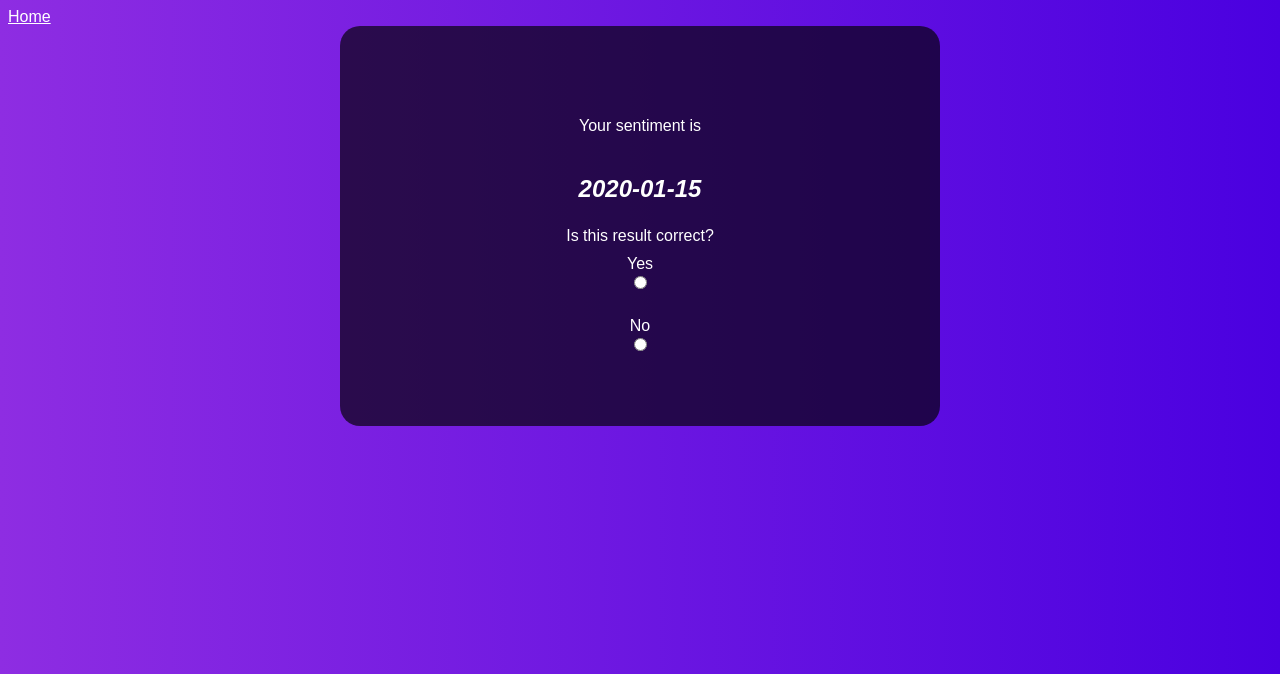
After one commit to Youssef-Agiza/Arabic-Reviews-Sentiment-Analyzer, a Flask app: template Phase 5 - Model & Utility Application Implementation/webApp/templates/result.html in a window 1280 px wide. The commit adds this page. Shown: the top 674 px of the page. Run offline with Flask 2, Linux system fonts and the light colour scheme; the template is opened without the code that fills it: most values are stand-ins (such as "Sample title", 1, 10 or a date in 2020).

Commit message:
implements basic application with UI

```diff
--- a/Phase 5 - Model & Utility Application Implementation/webApp/Preprocessor.py
+++ b/Phase 5 - Model & Utility Application Implementation/webApp/Preprocessor.py
@@ -39,7 +39,10 @@ class Preprocessor:
 
     def detect_lang(self,sentence):
         try:
+            print("\n\nhere\n\n")
             language = detect(sentence)
+            print("\n\nhere2\n\n")
+
             if language != 'ar':
                 return False
         except:
--- a/Phase 5 - Model & Utility Application Implementation/webApp/app.py
+++ b/Phase 5 - Model & Utility Application Implementation/webApp/app.py
@@ -9,16 +9,24 @@ from Preprocessor import Preprocessor
 
 
 app = Flask(__name__)
-app.config['SQLALCHEMY_DATABASE_URI']='sqlite:///test.db'
+app.config['SQLALCHEMY_DATABASE_URI']='sqlite:///data.db'
 
 
 
-nn=NN()
-nn.load_model("modelDump.joblib")
-PP=Preprocessor(vectorizer_path="tfidfVectorizerDump.joblib")
+db=SQLAlchemy(app)
+class Sample(db.Model):
+        id=db.Column(db.Integer,primary_key=True)
+        label=db.Column(db.Integer,nullable=False)
+        text=db.Column(db.String,nullable=False)
+        def __repr__(self):
+                return "<Sample %r>" %self.id
 
 
-db=SQLAlchemy(app)
+
+# nn=NN()
+# nn.load_model("modelDump.joblib")
+# PP=Preprocessor(vectorizer_path="tfidfVectorizerDump.joblib")
+
 # class Todo(db.Model):
 #     id=db.Column(db.Integer,primary_key=True)
 #     content=db.Column(db.String(200),nullable=False)
@@ -31,7 +39,19 @@ db=SQLAlchemy(app)
 @app.route('/', methods=['POST','GET'])
 def index():
         if request.method=="POST":
-                return "Predicting naaaaaw..."
+                try:
+                    sentence=request.form["text"]
+                    if not PP.detect_lang(sentence):
+                           error="Language is not arabic"
+                           print("\n\n\n\n",error,"\n\n\n")
+                           return render_template("error.html",error=error)
+                    sentence=PP.preprocess(sentence)
+                    prediction=nn.predict(sentence)
+                    sentiment= "Positive" if prediction[0][0]==1 else "Negative"
+                    return render_template("result.html", sentiment=sentiment)
+                except:
+                        print("\n\nINSIDE ERRORRR\n\n\n")
+                        return "There was an error predicting your sentence"
         else:
                 return render_template("index.html")
 
--- a/Phase 5 - Model & Utility Application Implementation/webApp/static/css/main.css
+++ b/Phase 5 - Model & Utility Application Implementation/webApp/static/css/main.css
@@ -1,5 +1,97 @@
+:root {
+    --primary: #FF4742;
+    /* --negative: rgb(49, 22, 17); */
+}
+
 .content {
     display: flex;
     justify-content: center;
     align-items: center;
 }
+
+a {
+    color: #fff;
+}
+
+.content-frame {
+    background-color: #000000a8;
+    width: 600px;
+    height: 400px;
+    border-radius: 20px;
+    color: #fff;
+    display: flex;
+    flex-direction: column;
+    justify-content: center;
+    align-items: center;
+    text-align: center;
+}
+
+.sentiment {
+    font-weight: 700;
+    font-style: italic;
+    font-size: x-large;
+}
+
+.form-title {
+    color: #fff;
+}
+
+.form-field {
+    width: 500px;
+    height: 30px;
+}
+
+.submit-btn:hover,
+.submit-btn:active {
+    background-color: #fff;
+    background-position: 0 0;
+    color: #FF4742;
+}
+
+.submit-btn:active {
+    opacity: .5;
+}
+
+form {
+    text-align: center;
+    display: flex;
+    flex-direction: column;
+    align-items: center;
+}
+
+form>label {
+    margin-top: 10px;
+}
+
+.submit-btn {
+    display: block;
+    margin: auto;
+    margin-top: 10px;
+    background: #FF4742;
+    border: 1px solid #FF4742;
+    border-radius: 6px;
+    box-shadow: rgba(0, 0, 0, 0.1) 1px 2px 4px;
+    box-sizing: border-box;
+    color: #FFFFFF;
+    cursor: pointer;
+    display: inline-block;
+    font-family: nunito, roboto, proxima-nova, "proxima nova", sans-serif;
+    font-size: 16px;
+    font-weight: 800;
+    line-height: 16px;
+    min-height: 40px;
+    outline: 0;
+    padding: 12px 14px;
+    text-align: center;
+    text-rendering: geometricprecision;
+    text-transform: none;
+    user-select: none;
+    -webkit-user-select: none;
+    touch-action: manipulation;
+    /* vertical-align: middle; */
+}
+
+body {
+    background-image: linear-gradient(to right, #8e2de2, #4a00e0);
+    font-family: sans-serif;
+}
--- a/Phase 5 - Model & Utility Application Implementation/webApp/templates/base.html
+++ b/Phase 5 - Model & Utility Application Implementation/webApp/templates/base.html
@@ -1,17 +1,15 @@
 <!DOCTYPE html>
 <html lang="en">
-  <head>
+
+<head>
     <meta charset="UTF-8" />
     <meta http-equiv="X-UA-Compatible" content="IE=edge" />
     <meta name="viewport" content="width=device-width, initial-scale=1.0" />
-    <link
-      rel="stylesheet"
-      href="{{ url_for('static',filename='css/main.css') }}"
-    />
-    {% block head%}{%endblock%}
-  </head>
+    <link rel="stylesheet" href="{{ url_for('static',filename='css/main.css') }}" /> {% block head%}{%endblock%}
+</head>
 
-  <body>
-    {% block body%}{%endblock%}
-  </body>
+<body>
+    <a href="/">Home</a> {% block body%}{%endblock%}
+</body>
+
 </html>
--- /dev/null
+++ b/Phase 5 - Model & Utility Application Implementation/webApp/templates/result.html
@@ -0,0 +1,20 @@
+{%extends 'base.html' %} {% block head%}
+<title>Sentiment Analysis</title>
+{%endblock%} {% block body%}
+<div class="content">
+    <div class="content-frame">
+        <p>Your sentiment is</p>
+        <p class="sentiment"> {{sentiment}}</p>
+        <div>
+            <form action="/feedback" method="post">
+                <header>Is this result correct?</header>
+
+                <label for="yes">Yes</label>
+                <input type="radio" name="feedback" id="yes" value="yes"><br/>
+                <label for="no">No</label>
+                <input type="radio" name="feedback" id="no" value="no">
+            </form>
+        </div>
+    </div>
+</div>
+{%endblock%}
```
Also changed, not shown: Phase 5 - Model & Utility Application Implementation/webApp/templates/error.html (added, +13 -0 lines), Phase 5 - Model & Utility Application Implementation/webApp/templates/index.html (+5 -4 lines), Phase 5 - Model & Utility Application Implementation/webApp/data.db (added).
